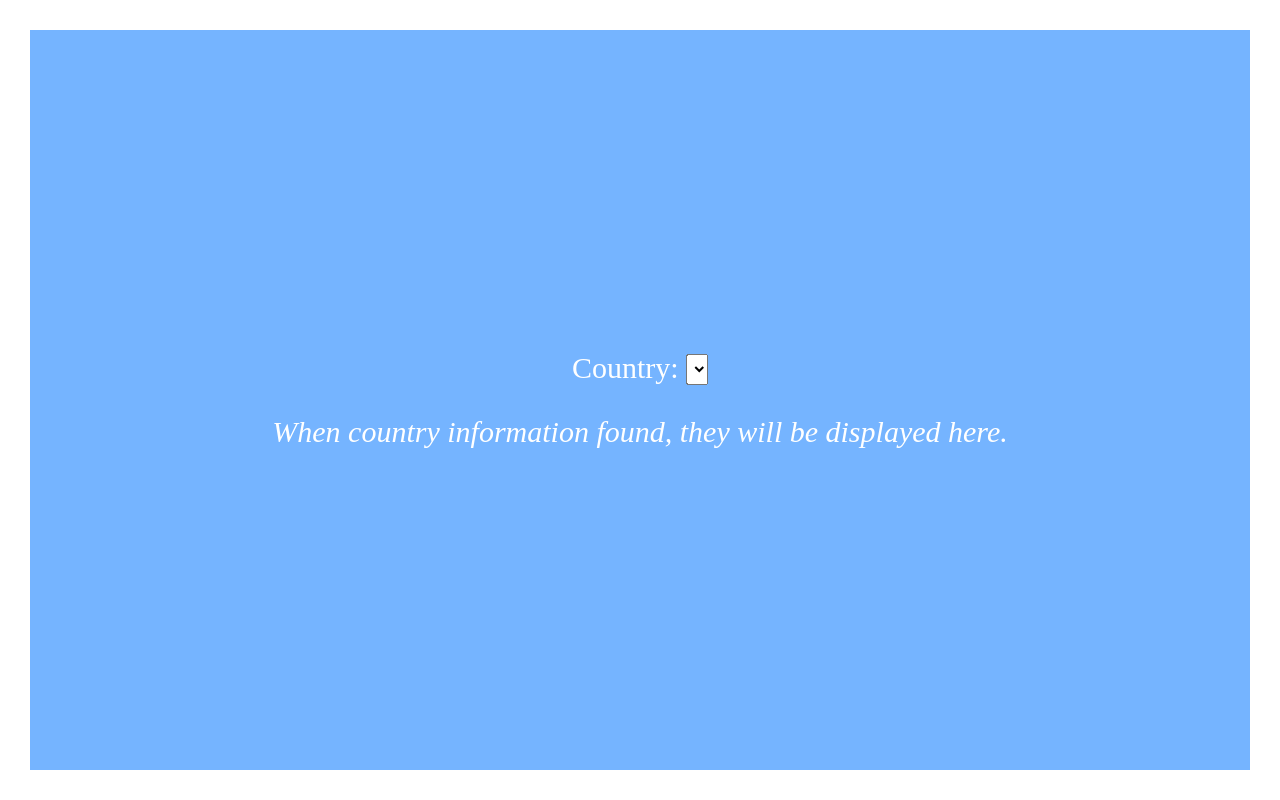
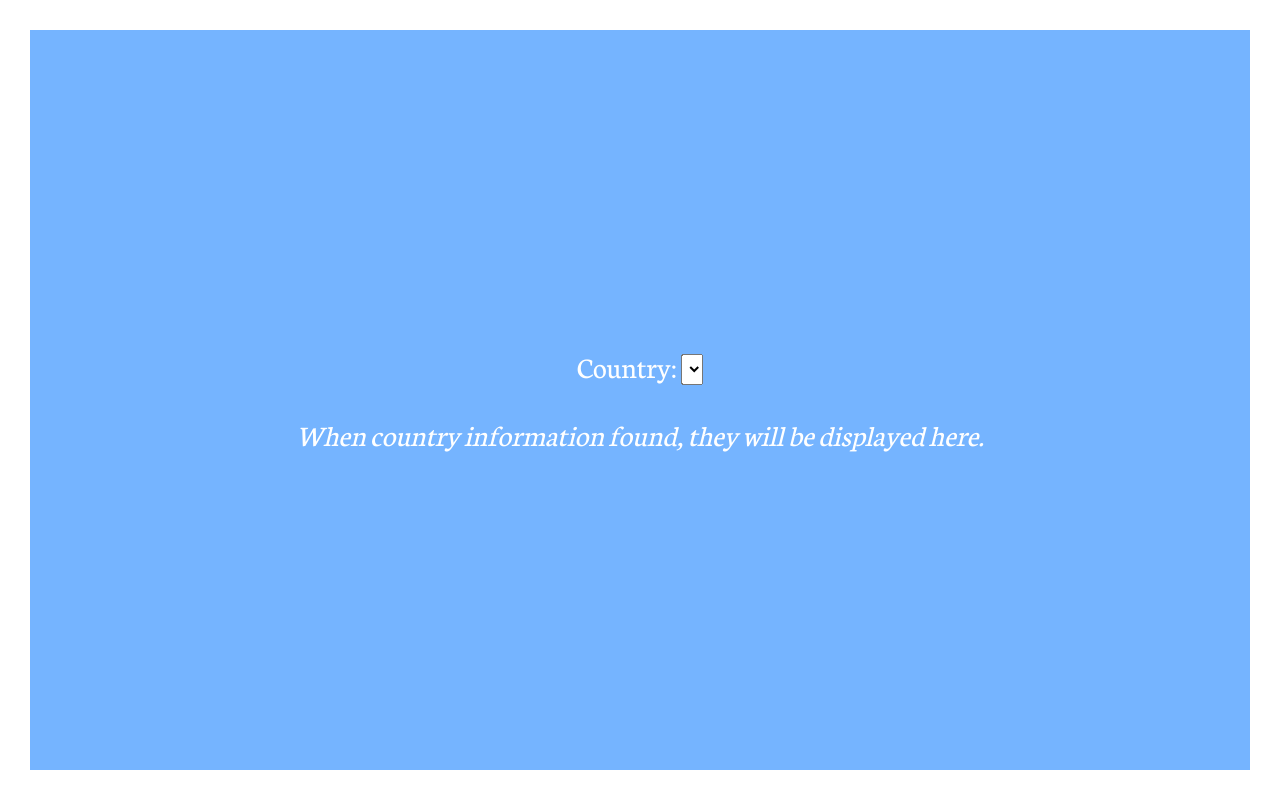
Before and after one commit to prayashm97/CountryAPI_js, a plain HTML site: page index.html in a window 1280 px wide. Drawn offline with nearby package versions, Linux system fonts and the light colour scheme; no server answers.

Commit message:
added google font

```diff
--- a/index.html
+++ b/index.html
@@ -1,9 +1,11 @@
 <html>
     <head>
 		<link rel="stylesheet" type="text/css" href="stylesheet.css">
-        <title>CountryRESTfulAPITest</title>
+		<link href="https://fonts.googleapis.com/css?family=Neuton" rel="stylesheet"  type="text/css">
         <script src="https://ajax.googleapis.com/ajax/libs/jquery/1.12.4/jquery.min.js"></script>
-    </head>
+		<title>CountryRESTfulAPITest</title>
+
+	</head>
     <body>
 		<div class="main">
 			<form action="" id="rep-lookup">
--- a/stylesheet.css
+++ b/stylesheet.css
@@ -7,6 +7,8 @@ html{
     border: 30px solid white;
     padding: 40px;
 	color:white;
+	font-family: 'Neuton', serif;
+
 }
 div{
 	display: inline-block;
@@ -20,6 +22,7 @@ div.main{
 	left: 50%;
 	margin-right: -50%;
 	transform: translate(-50%, -50%)
+
 }
 table {
     border-collapse: collapse;
@@ -33,6 +36,7 @@ td{
 	font-size:30px;
 	text-align:center;
 	font-style:color=white;
+
 }
 td.cap{
 
```
